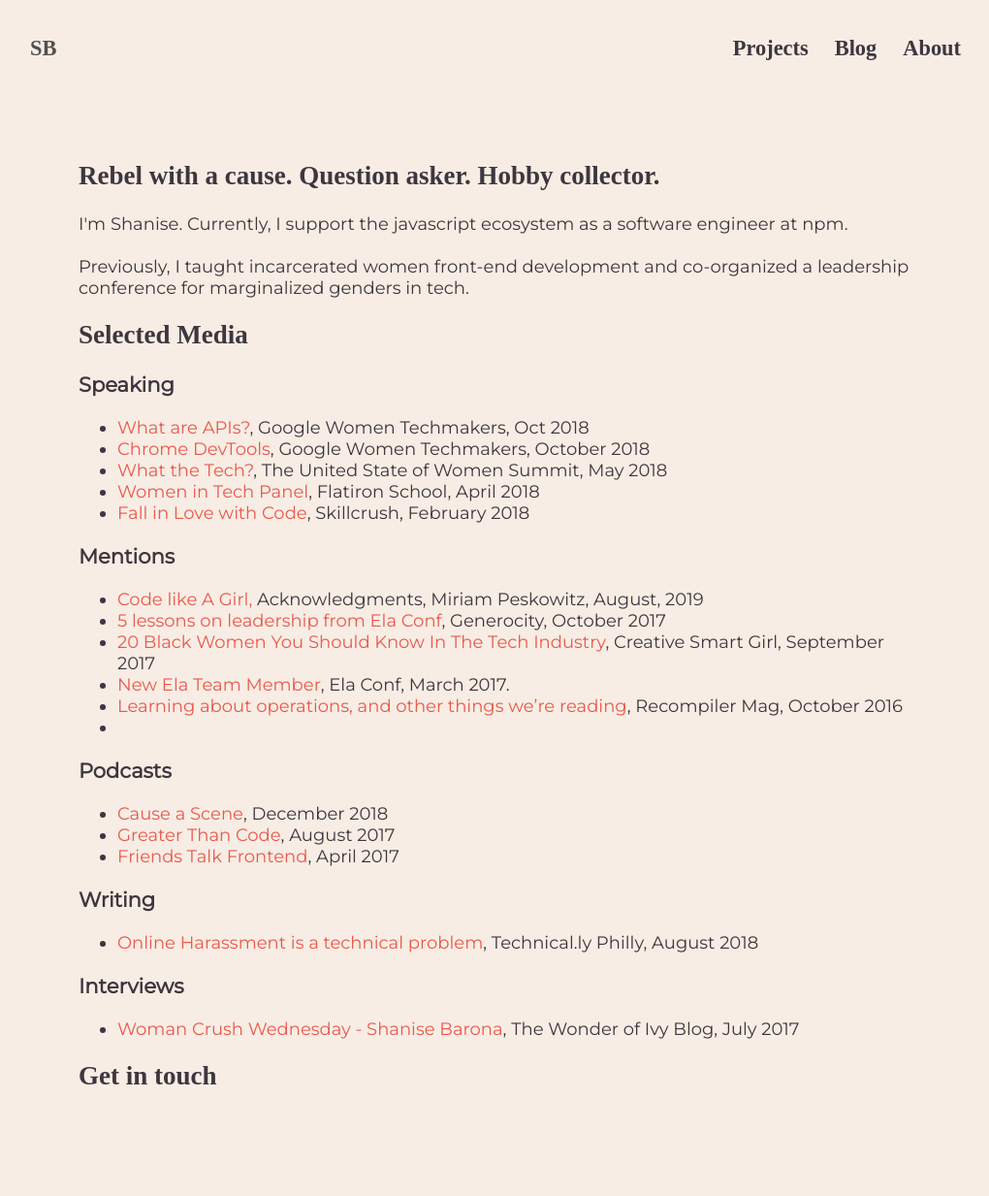
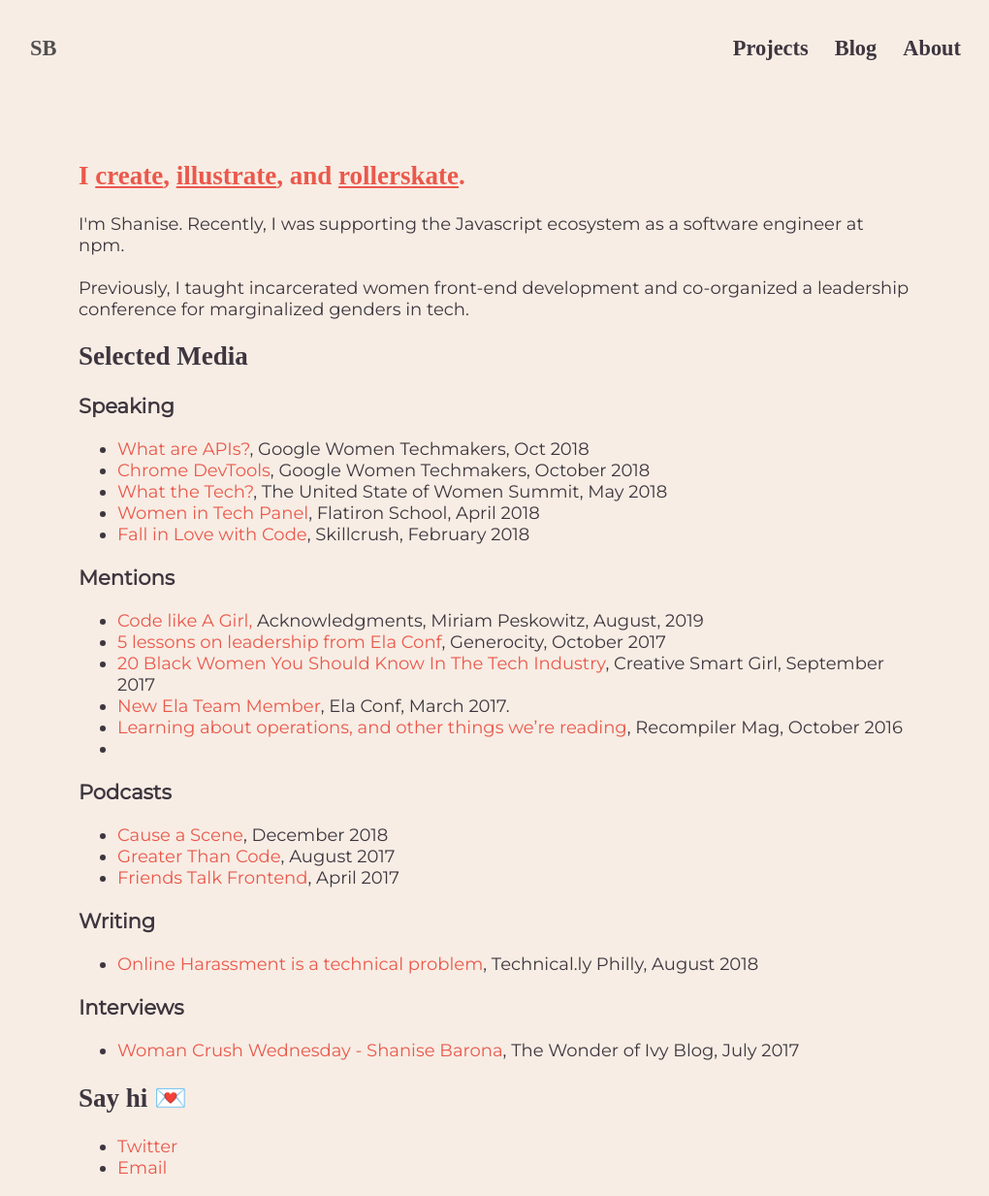
Before and after one commit to shanisebarona/shanisebarona.github.io, a Jekyll site: the page built from about.html, in a window 1280 px wide. Shown: the whole page at 97% size, without its empty margins (129-1149 px from the left). Built offline with Jekyll 4.4.1, drawn with Linux system fonts in a browser that asks for light colours; some web fonts are replaced; before the commit the page ends 1148 px from its top, so only the background shows below that.

Commit message:
🥳 launching this thing, for now

```diff
--- a/_includes/hi.html
+++ b/_includes/hi.html
@@ -1,5 +1,4 @@
 
 <section class="hero">
-    <p class="wave">👋🏾</p> <p class="hi"> Hola, I'm Shanise. I'm a software engineer and curiosity is my superpower.
-    </p>
+    <p class="wave">👋🏾</p> <p class="hi"> Holá, I'm Shanise. I'm a software engineer and illustrator and my curiosity is my superpower.
   </section>
--- a/about.html
+++ b/about.html
@@ -4,9 +4,9 @@ title: about
 ---
 
 <section class="about">
-  <h2>Rebel with a cause. Question asker. Hobby collector. </h2>
+  <h2 class="tag-line">I <a href="https://github.com/shanisebarona">create</a>, <a href="https://www.instagram.com/shanisebarona/">illustrate</a>, and <a href="https://www.instagram.com/espyionage/">rollerskate</a>. </h2>
 
-  <p>I'm Shanise. Currently, I support the javascript ecosystem as a software engineer at npm. <br><br>
+  <p>I'm Shanise. Recently, I was supporting the Javascript ecosystem as a software engineer at npm. <br><br>
 
   Previously, I taught incarcerated women front-end development and co-organized a leadership conference for marginalized genders in tech. </p>
 
@@ -54,6 +54,9 @@ title: about
   <li><a target="_blank" href="https://thewonderofivy.com/2017/07/26/wcw-shanise-barona">Woman Crush Wednesday - Shanise Barona</a>, The Wonder of Ivy Blog, July 2017</li>
 </ul>
 
-
-  <h2>Get in touch</h2>
+<h2>Say hi 💌</h2>
+  <ul>
+    <li><a href="https://twitter.com/shanisebarona">Twitter</a></li>
+    <li><a href="mailto:hi@shanisebarona.com">Email</a></li>
+  </ul>
 </section>
--- a/styles.css
+++ b/styles.css
@@ -132,6 +132,14 @@ h2 {
   font-weight: 700;
 }
 
+.tag-line {
+  color: rgba(234, 80, 67, 0.95);
+}
+
+.tag-line a {
+  text-decoration-line: underline;
+}
+
 .about {
   padding: 0 100px;
 }
```
